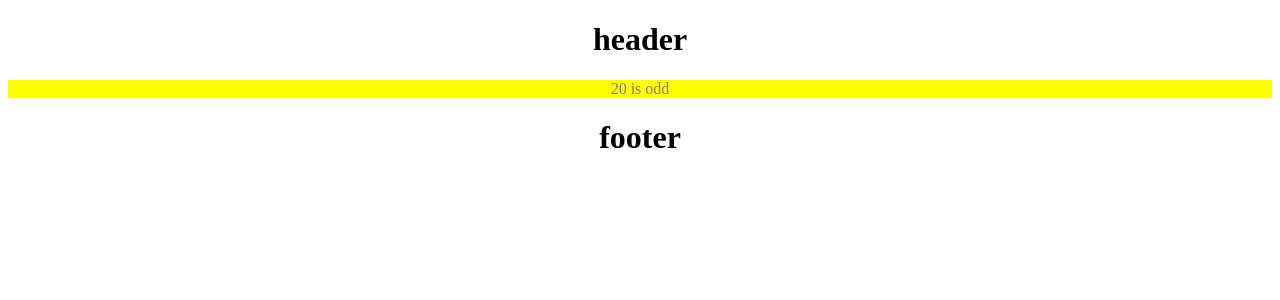
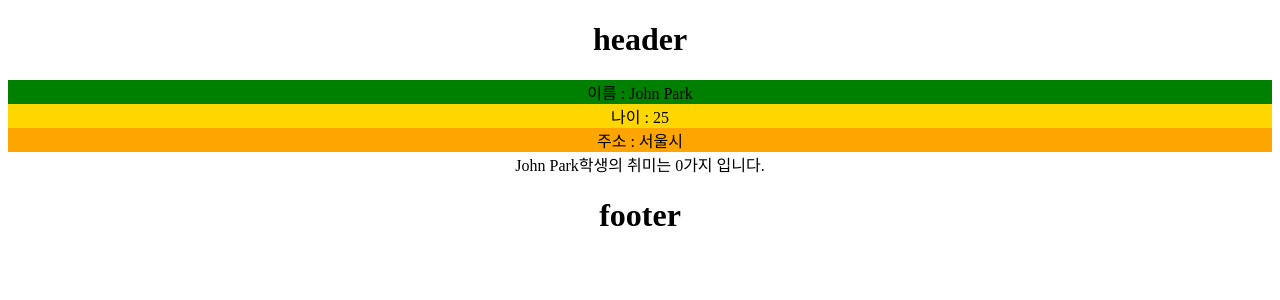
Before and after one commit to pgyseven/reactbasicex2, a React (Create React App) app: page / in a window 1280 px wide. Shown: the top 300 px of the page. Built offline with nearby package versions, Linux system fonts and the light colour scheme.

Commit message:
feat: props 기본 사용법 익히기

```diff
--- a/src/App.js
+++ b/src/App.js
@@ -4,10 +4,19 @@ import Body from "./component/Body.js";
 import Footer from "./component/Footer.js";
 
 function App() {
+  const stuInfo = {
+    name: "John Park",
+    age: 25,
+    addr: "서울시",
+    //hobbies: ['낮잠', '코딩', '운동', '영화보기']
+  }
+
   return (
     <div className="App">
       <Header />
-      <Body />
+      {/* <Body name={stuInfo.Name} age={stuInfo.Age} addr={stuInfo.addr} /> */}
+      <Body {...stuInfo} />
+
       <Footer />
     </div>
   );
--- a/src/component/Body.js
+++ b/src/component/Body.js
@@ -1,12 +1,31 @@
 import React from 'react';
-function Body() {
-    const num = 20;
-    if (num === 0) {
-        return <div style={{backgroundColor: 'yellow', color: 'gray'}}>{num} is even</div>;
-  }else{
-    return <div style={{backgroundColor: 'yellow', color: 'gray'}}>{num} is odd</div>;
-  }
+function Body({name, age, addr, hobbies}) {
+
+    return (
+        <>
+        <div style={{backgroundColor:'green'}}>
+            이름 : {name}
+        </div>
+        <div style={{backgroundColor:'gold'}}>
+            나이 : {age}
+        </div>
+        <div style={{backgroundColor:'orange'}}>
+            주소 : {addr}
+        </div>
+
+        <div>
+            {name}학생의 취미는 {hobbies.length}가지 입니다.
+        </div>
+    </>
+    );
+
+
 }
+//부모 컴포넌트에서 넘겨온 props 중에서 값이 제대로 전달되지 않는 속성이 있다면 에러가 나는데,
+// 값이 전달되지 않더라도 기본값을 줄 수 있다.
+Body.defaultProps = {
+    hobbies : []
+};
 export default Body;
 
 // export : 기본적으로 변수, 함수, 상수, 객체등을 내보내기 할 때 사용
```
